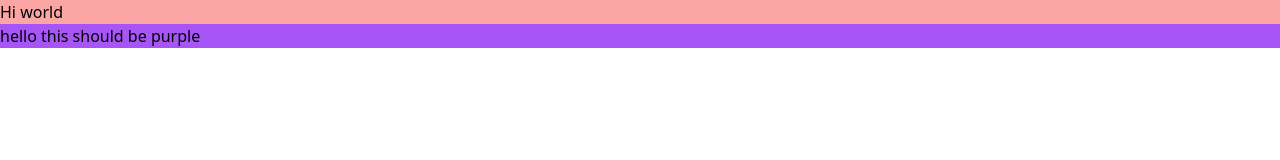
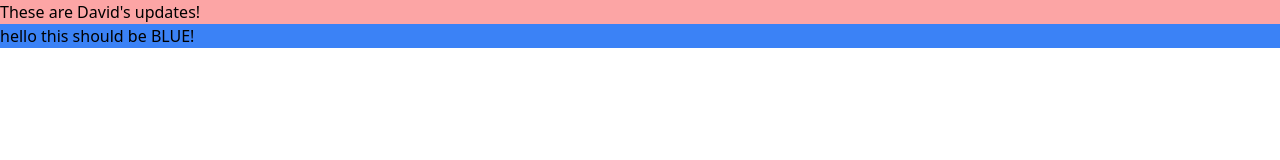
Before and after one commit to codeyarduk/knockout-boxing-demo, a website built with Vite: page index.html in a window 1280 px wide. Built offline with nearby package versions, Linux system fonts and the light colour scheme.

Commit message:
david's updates

```diff
--- a/index.html
+++ b/index.html
@@ -8,8 +8,8 @@
     <title>Vite App</title>
   </head>
   <body>
-    <p class="bg-red-300">Hi world</p>
-    <p class="bg-purple-500">hello this should be purple</p>
+    <p class="bg-red-300">These are David's updates!</p>
+    <p class="bg-blue-500">hello this should be BLUE!</p>
     <div id="app"></div>
     <!-- <script type="module" src="/main.js"></script> -->
   </body>
```
